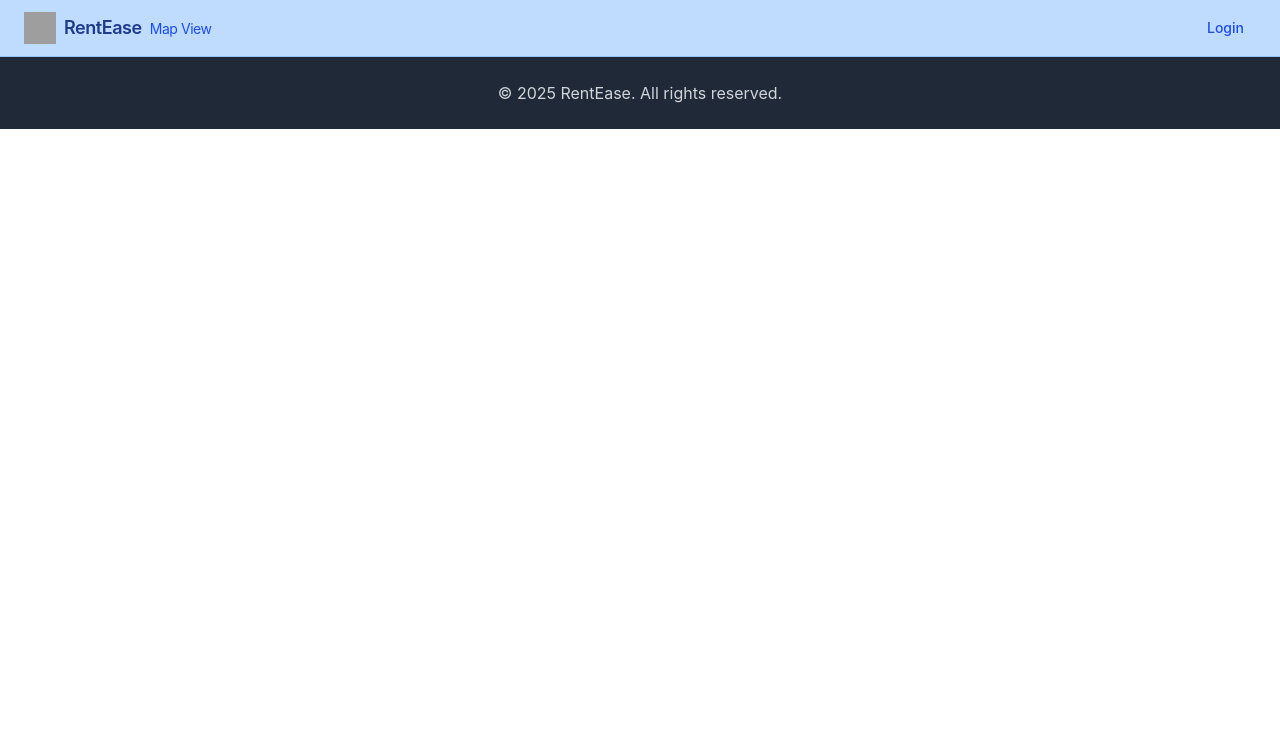
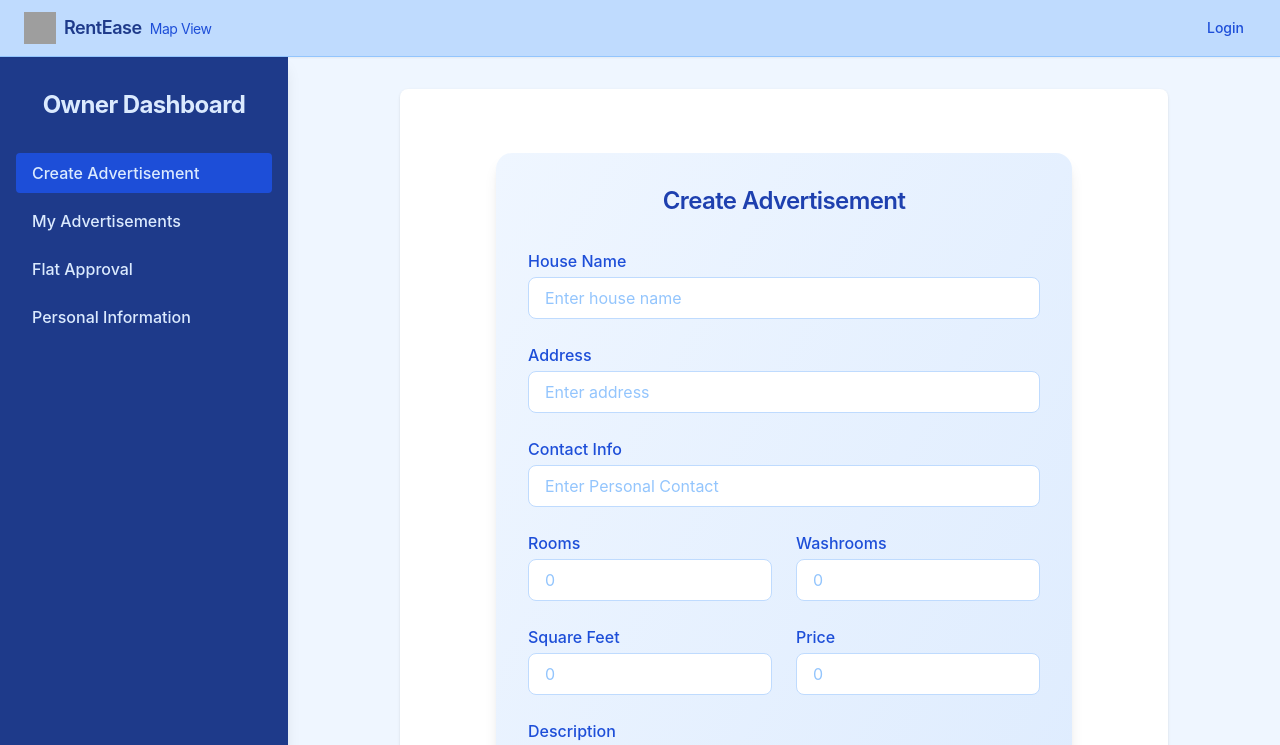
Before and after one commit to zami456/RentEase, a React (Create React App) app in the folder frontend/: page /owner-dashboard in a window 1280 px wide. Shown: the top 745 px of the page. Built offline with nearby package versions, Linux system fonts and the light colour scheme; no server answers; grey boxes are pictures that could not be loaded.

Commit message:
feat: add PropertyManagement component for managing owner dashboard functionalities

```diff
--- a/frontend/src/App.js
+++ b/frontend/src/App.js
@@ -11,6 +11,7 @@
 import Profile from "./pages/Profile";
 import TenantDashboard from "./pages/TenantDashboard";
 import PropertyDetails from "./pages/PropertyDetails";
+import OwnerDashboard from "./pages/OwnerDashboard";
 
 
 function AppRoutes({ user, setUser }) {
@@ -28,6 +29,7 @@
           <Route path="/profile" element={<Profile user={user} />} />
           <Route path="/tenant-dashboard" element={<TenantDashboard user={user} />} />
           <Route path="/property/:id" element={<PropertyDetails user={user} />} />
+          <Route path="/owner-dashboard/*" element={<OwnerDashboard user={user} />} />
           {/* Add other routes here */}
 
         </Routes>
--- a/frontend/src/pages/PropertyManagement.js
+++ b/frontend/src/pages/PropertyManagement.js
@@ -0,0 +1,82 @@
+// src/pages/PropertyManagement.js
+import React, { useState } from "react";
+import { useNavigate, useParams } from "react-router-dom";
+import CreateAdvertisement from "../components/CreateAdvertisement";
+import FlatApproval from "../components/FlatApproval";
+import MyAdvertisement from "../components/MyAdvertisement";
+import API_BASE from "../config/api";
+
+export default function PropertyManagement() {
+  const [activeTab, setActiveTab] = useState("create");
+  const navigate = useNavigate();
+  const { propertyId } = useParams();
+
+  const handleLogout = async () => {
+    if (!window.confirm("Are you sure you want to log out?")) return;
+    try {
+  await fetch(`${API_BASE}/api/auth/logout`, {
+        method: "POST",
+        credentials: "include",
+      });
+      navigate("/login");
+    } catch (err) {
+      console.error("Failed to log out:", err);
+    }
+  };
+
+  // Sidebar navigation items
+  const navItems = [
+    { key: "create", label: "Create Advertisement" },
+    { key: "myAds", label: "My Advertisements" },
+    { key: "approval", label: "Flat Approval" },
+  ];
+
+  return (
+    <div className="flex min-h-screen bg-blue-50">
+      {/* Sidebar */}
+      <aside className="w-72 bg-blue-900 text-white flex flex-col py-8 px-4 shadow-lg">
+        <div className="mb-8 text-2xl font-bold tracking-tight text-blue-100 text-center select-none">
+          Owner Dashboard
+        </div>
+        <nav className="flex-1 space-y-2">
+          {navItems.map((item) => (
+            <button
+              key={item.key}
+              onClick={() => setActiveTab(item.key)}
+              className={`w-full text-left px-4 py-2 rounded transition-colors duration-150 font-medium focus:outline-none focus:ring-2 focus:ring-blue-400 focus:bg-blue-800 hover:bg-blue-800 ${
+                activeTab === item.key
+                  ? "bg-blue-700 text-blue-100"
+                  : "text-blue-100"
+              }`}
+            >
+              {item.label}
+            </button>
+          ))}
+          <button
+            onClick={() => navigate("/profile")}
+            className="w-full text-left px-4 py-2 rounded transition-colors duration-150 font-medium text-blue-100 hover:bg-blue-800 focus:outline-none focus:ring-2 focus:ring-blue-400"
+          >
+            Personal Information
+          </button>
+        </nav>
+        <button
+          onClick={handleLogout}
+          className="mt-8 w-full bg-blue-600 hover:bg-blue-700 text-white font-semibold py-2 rounded shadow transition-colors duration-150 focus:outline-none focus:ring-2 focus:ring-blue-400"
+        >
+          Logout
+        </button>
+      </aside>
+
+      {/* Main Content */}
+      <main className="flex-1 p-8 flex flex-col items-center justify-start">
+        <div className="w-full max-w-3xl bg-white rounded-lg shadow p-6 min-h-[400px]">
+          {activeTab === "create" && (
+            <CreateAdvertisement onCreated={() => setActiveTab("myAds")} />
+          )}
+          {activeTab === "myAds" && <MyAdvertisement />}
+          {activeTab === "approval" && <FlatApproval />}
+        </div>
+      </main>
+    </div>
+  );
+}
```
